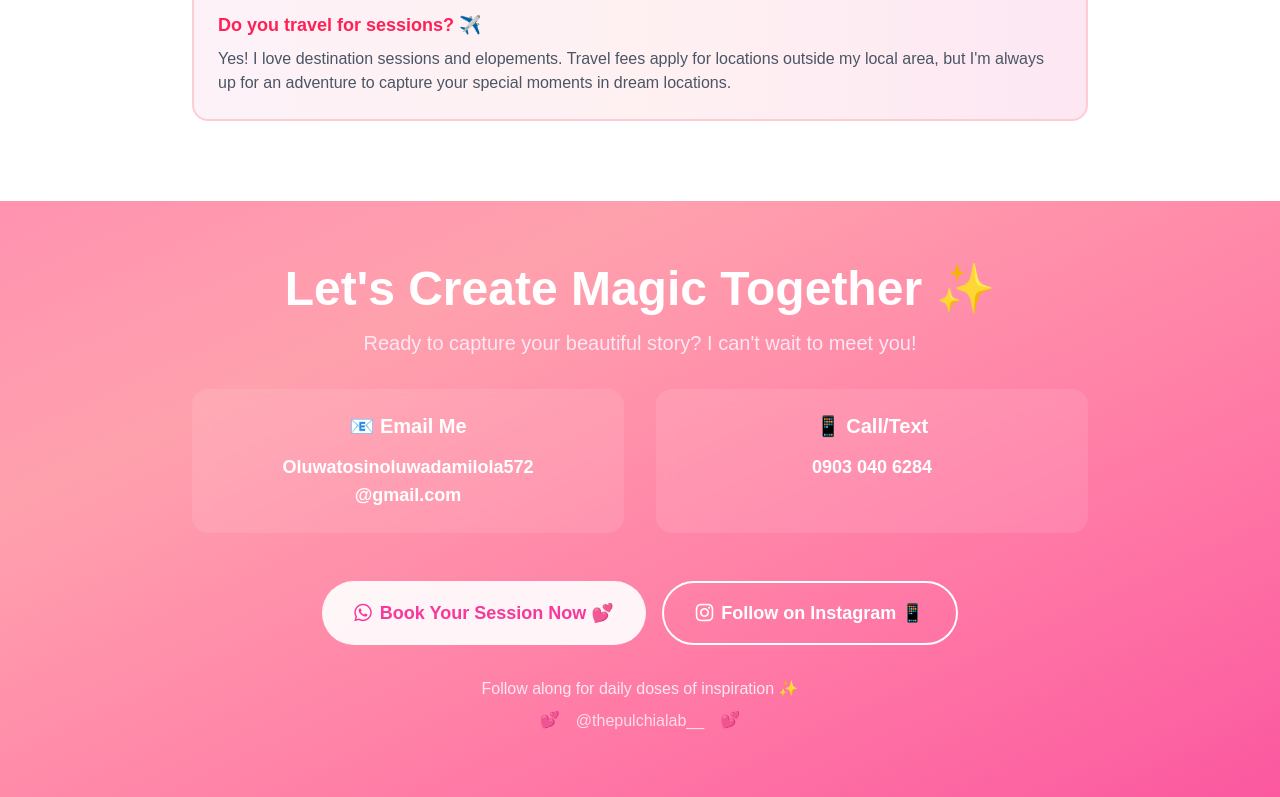
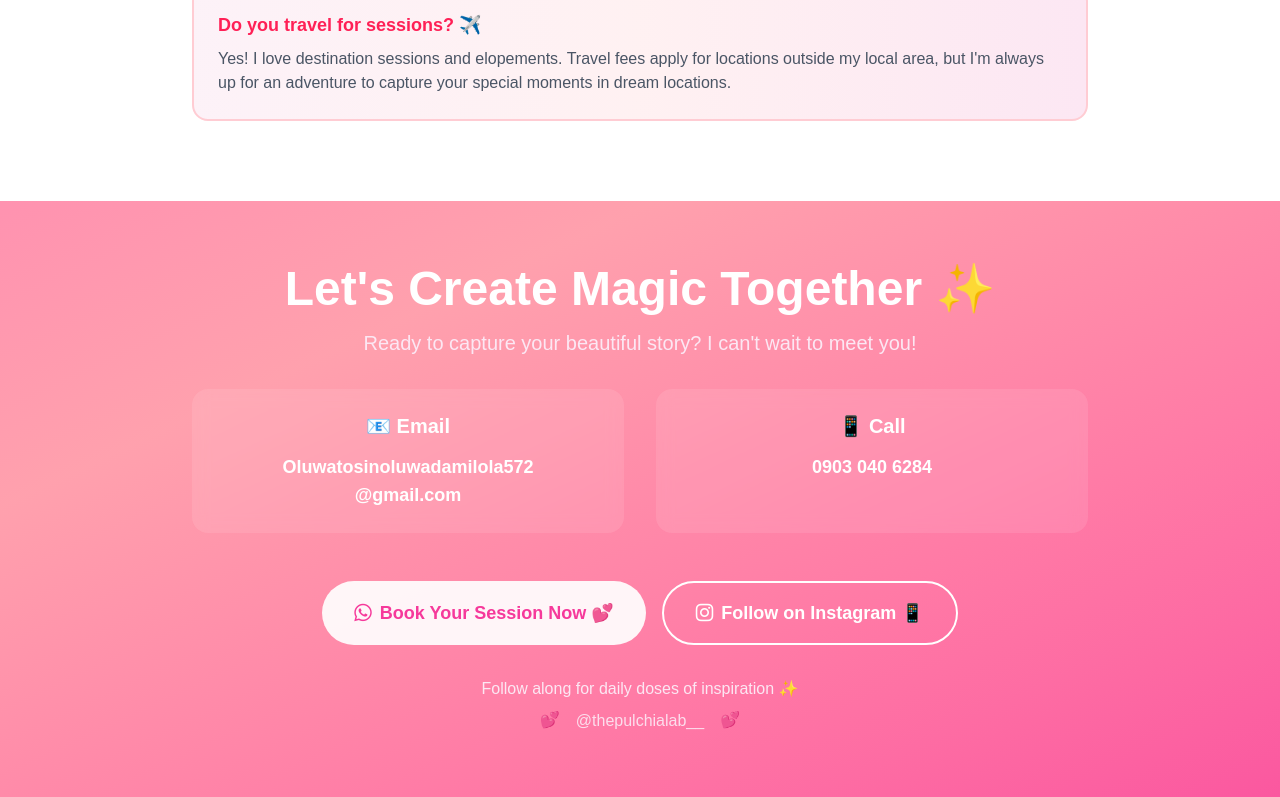
Before and after one commit to Young-Alhaji/PulchiaRoughSketch, a Next.js app in the folder client/: page / in a window 1280 px wide. Shown: the part 3935-4732 px from the top of the page. Built offline with nearby package versions, Linux system fonts and the light colour scheme.

Commit message:
edited some things in the contact and changed the global css foreground color

```diff
--- a/client/src/app/globals.css
+++ b/client/src/app/globals.css
@@ -2,7 +2,7 @@
 
 :root {
   --background: #ffffff;
-  --foreground: #171717;
+  --foreground: #ffffff;
 }
 
 @theme inline {
@@ -30,7 +30,7 @@
 
 @media (prefers-color-scheme: dark) {
   :root {
-    --background: #0a0a0a;
+    --background: #ffffff;
     --foreground: #ededed;
   }
 }
--- a/client/src/components/ContactSection.tsx
+++ b/client/src/components/ContactSection.tsx
@@ -23,7 +23,7 @@ export default function ContactSection() {
             data-stagger-item
           >
             <h3 className="text-xl font-semibold mb-3 animate-bounce-gentle">
-              📧 Email Me
+              📧 Email
             </h3>
             <p className="text-white text-lg font-bold">
               Oluwatosinoluwadamilola572 <br />
@@ -36,7 +36,7 @@ export default function ContactSection() {
             data-stagger-item
           >
             <h3 className="text-xl font-semibold mb-3 animate-bounce-gentle">
-              📱 Call/Text
+              📱 Call
             </h3>
             <p className="text-white text-lg font-bold">0903 040 6284</p>
           </div>
--- a/client/src/components/HeroSection.tsx
+++ b/client/src/components/HeroSection.tsx
@@ -53,7 +53,7 @@ export default function HeroSection() {
         </p>
 
         <p className="text-base sm:text-lg md:text-xl text-gray-600 mb-8 md:mb-10 max-w-2xl md:max-w-3xl mx-auto animate-fade-in-up animation-delay-500 leading-relaxed font-inter px-2">
-          Where every frame tells a story of beauty, connection, and magic.
+          Where every frame tells a story of beauty, connection, and magic. <br />
           Professional photography with a touch of whimsy and a whole lot of
           heart. Let's create memories that sparkle!
         </p>
```
